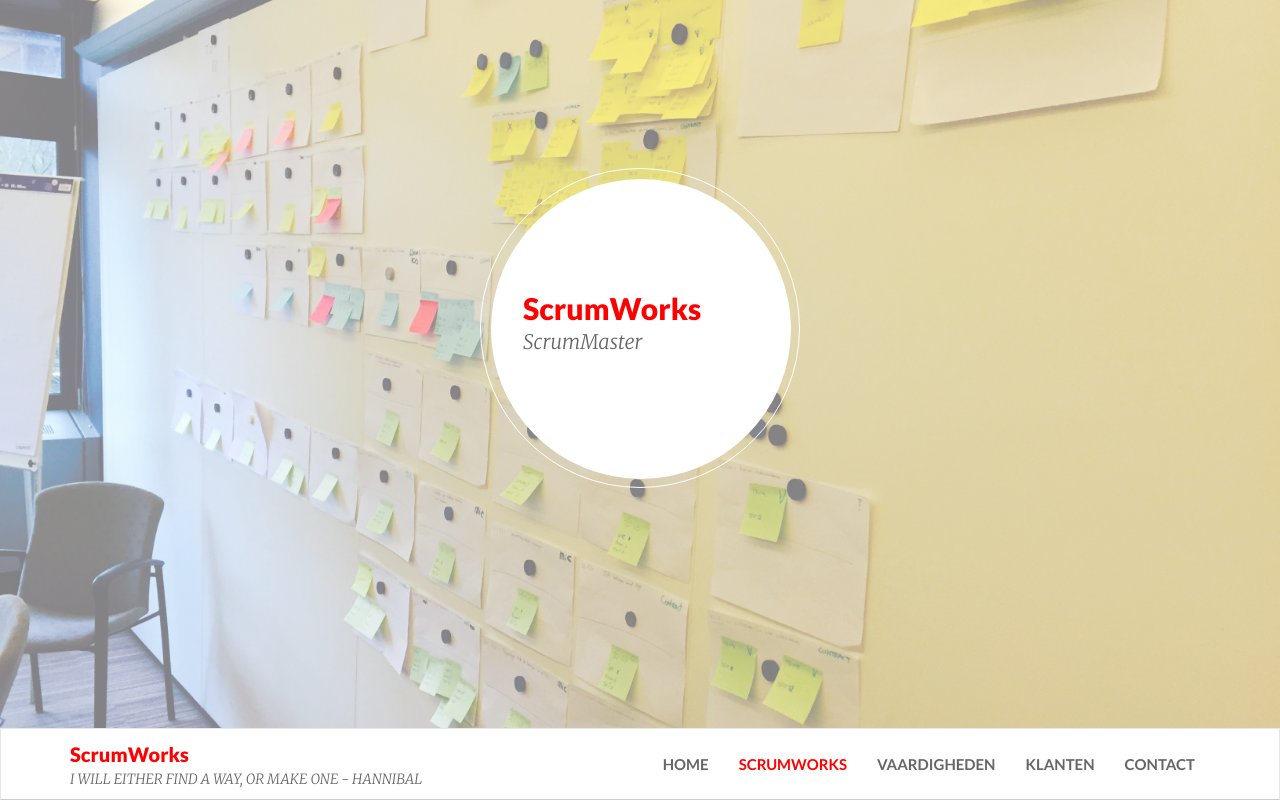
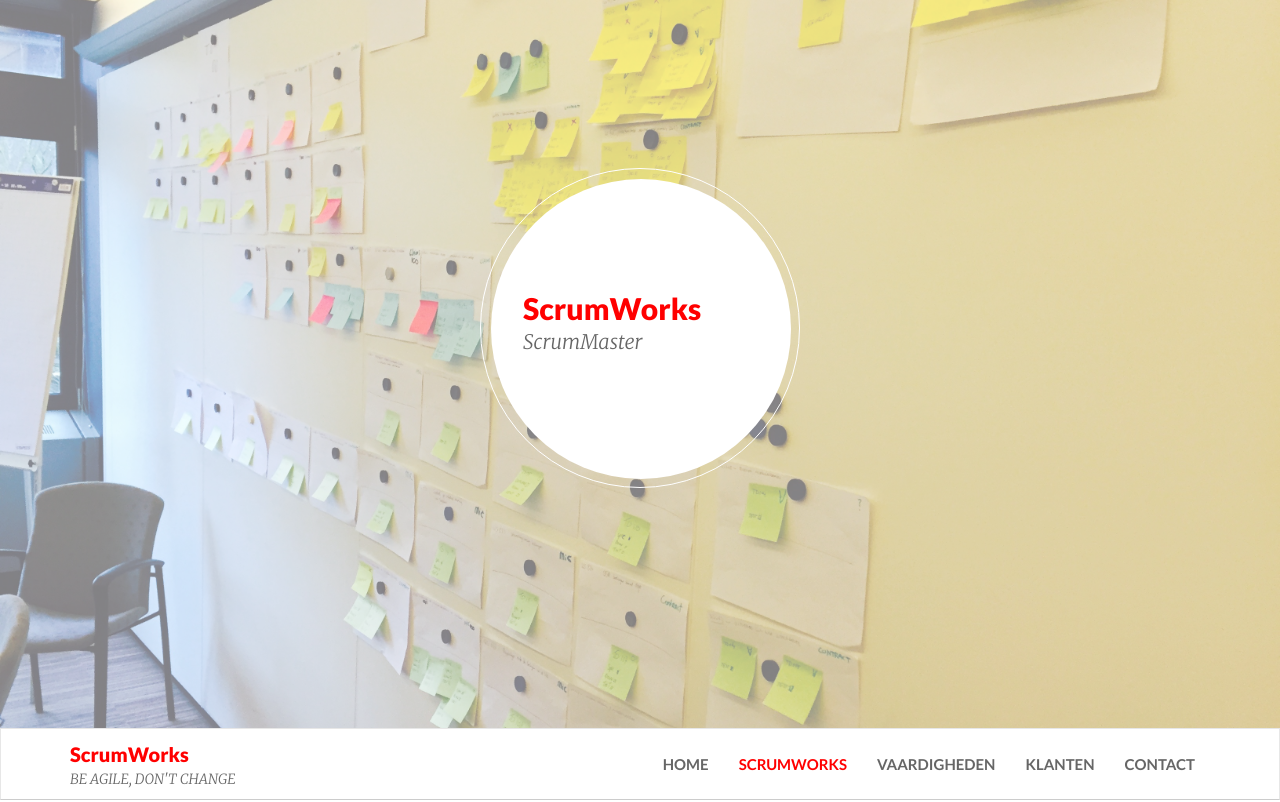
Before and after one commit to Setmoth/html, a plain HTML site: page index.html in a window 1280 px wide. Shown: the top 802 px of the page. Drawn offline with Linux system fonts and the light colour scheme; some packages are replaced by stand-ins of ours.

Commit message:
Change my call
Update my call so I have a new one

```diff
--- a/index.html
+++ b/index.html
@@ -91,7 +91,7 @@
           <a class="navbar-brand" href="index.html" data-slide="1">
 			<div class="logo">
 				<h2><span>ScrumWorks</span></h2>
-				<div id="sub">I WILL EITHER FIND A WAY, OR MAKE ONE - HANNIBAL</div>
+				<div id="sub">BE AGILE, DON'T CHANGE</div>
 			</div>
 		  </a>
         </div>
```
